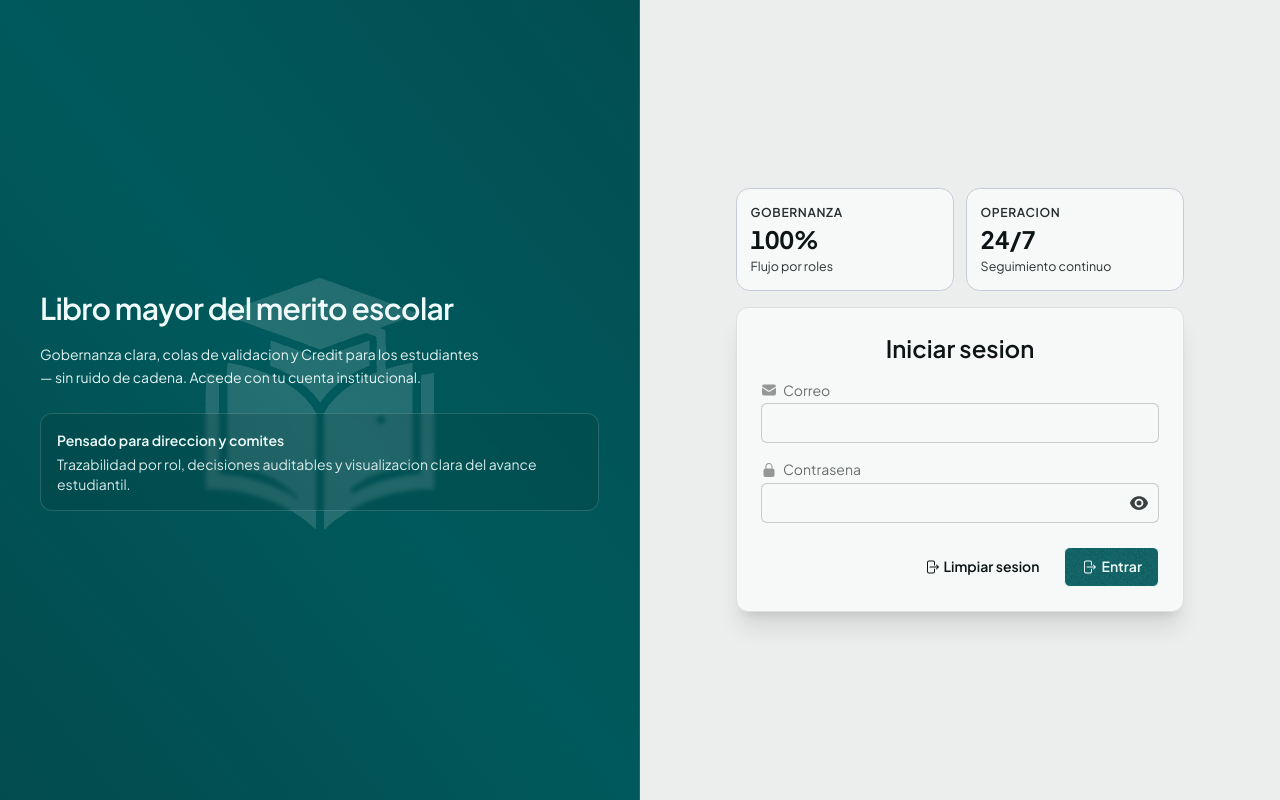
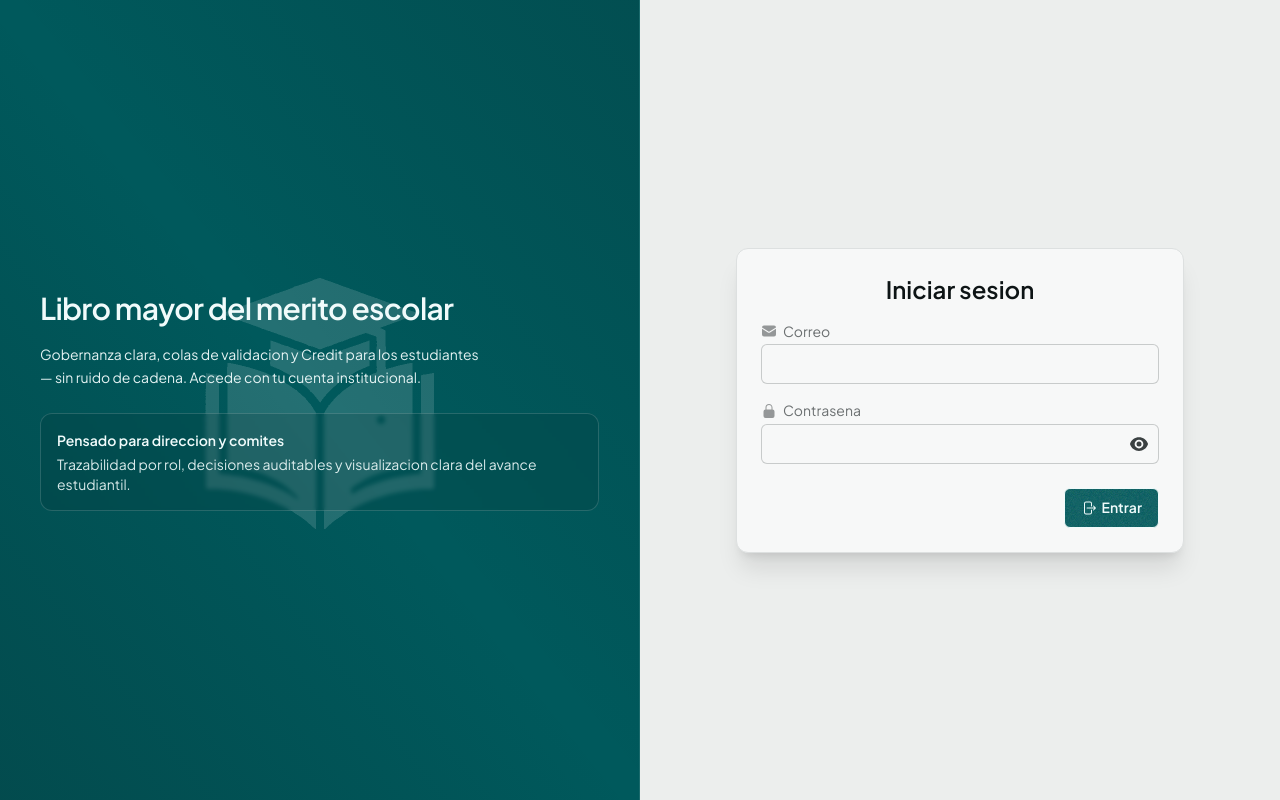
Before and after one commit to angeldavid218/scholarfi, a React (Vite) app: page /login in a window 1280 px wide. Built offline with nearby package versions, Linux system fonts and the light colour scheme; no server answers.

Commit message:
feat: change on login

```diff
--- a/src/pages/LoginPage.tsx
+++ b/src/pages/LoginPage.tsx
@@ -1,7 +1,6 @@
 import { useState, type FormEvent } from 'react'
 import {
   HiArrowRightOnRectangle,
-  HiArrowRightStartOnRectangle,
   HiEye,
   HiEyeSlash,
   HiEnvelope,
@@ -10,10 +9,9 @@ import {
 import { Navigate, useLocation } from 'react-router-dom'
 import { useAuth } from '../auth/AuthContext'
 import { ScholarFiWordmark } from '../components/BrandLogos'
-import { KpiStrip } from '../components/ui/executive'
 
 export function LoginPage() {
-  const { login, token, profile, bootstrapping, loginError, logout } = useAuth()
+  const { login, token, profile, bootstrapping, loginError } = useAuth()
   const location = useLocation()
   const from = (location.state as { from?: string } | null)?.from ?? '/'
 
@@ -85,12 +83,12 @@ export function LoginPage() {
 
       <div className="flex items-center justify-center bg-base-200 p-6">
         <div className="w-full max-w-md space-y-4">
-          <KpiStrip
+          {/*     <KpiStrip
             items={[
               { label: 'Gobernanza', value: '100%', hint: 'Flujo por roles' },
               { label: 'Operacion', value: '24/7', hint: 'Seguimiento continuo' },
             ]}
-          />
+          /> */}
           <div className="card border border-base-300 bg-base-100 shadow-xl">
             <div className="card-body">
               <h2 className="card-title justify-center text-2xl font-semibold text-base-content">
@@ -156,10 +154,10 @@ export function LoginPage() {
                   </div>
                 </label>
                 <div className="card-actions mt-2 justify-end gap-2">
-                  <button type="button" className="btn btn-ghost gap-1" onClick={() => void logout()}>
+                  {/*  <button type="button" className="btn btn-ghost gap-1" onClick={() => void logout()}>
                     <HiArrowRightStartOnRectangle className="h-4 w-4" aria-hidden />
                     Limpiar sesion
-                  </button>
+                  </button> */}
                   <button type="submit" className="btn btn-primary gap-1" disabled={submitting}>
                     {submitting ? (
                       <>
```
